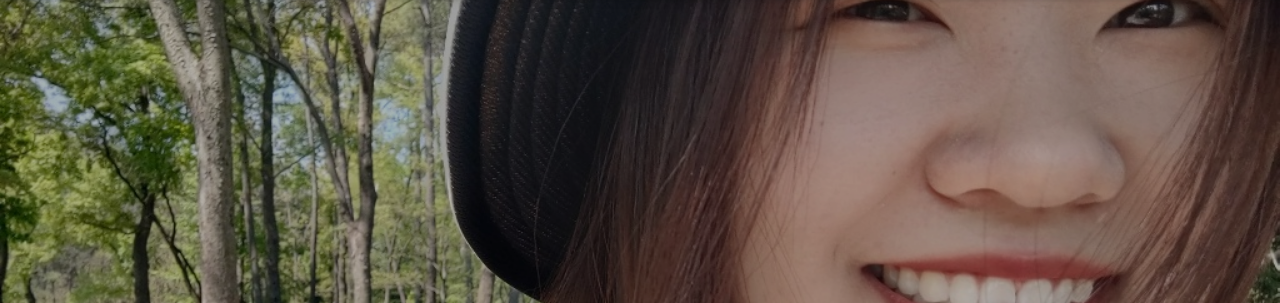
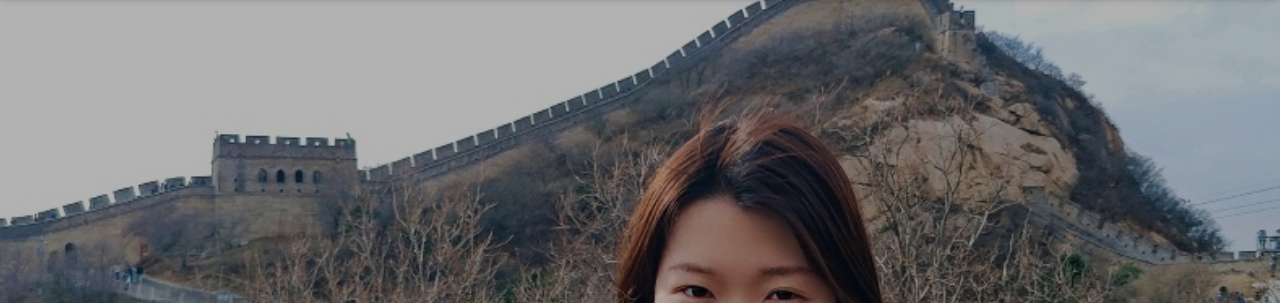
Before and after one commit to blowing-wind/blowing-wind.github.io, a plain HTML site: page index.html in a window 1280 px wide. Shown: the part 67-370 px from the top of the page. Drawn offline with nearby package versions, Linux system fonts and the light colour scheme; some packages are replaced by stand-ins of ours; a script that the page names is missing; a small style sheet from the web is missing.

Commit message:
Site updated: 2023-08-06 16:28:33

```diff
--- a/index.html
+++ b/index.html
@@ -180,7 +180,7 @@
 
 
 <div id="banner" class="banner" parallax=true
-     style="background: url('/img/zai_2_r.jpg') no-repeat center center; background-size: cover;">
+     style="background: url('/img/zai_1_r.jpg') no-repeat center center; background-size: cover;">
   <div class="full-bg-img">
     <div class="mask flex-center" style="background-color: rgba(0, 0, 0, 0.3)">
       <div class="banner-text text-center fade-in-up">
```
Also changed, not shown: img/zai_1_r.jpg (added).
